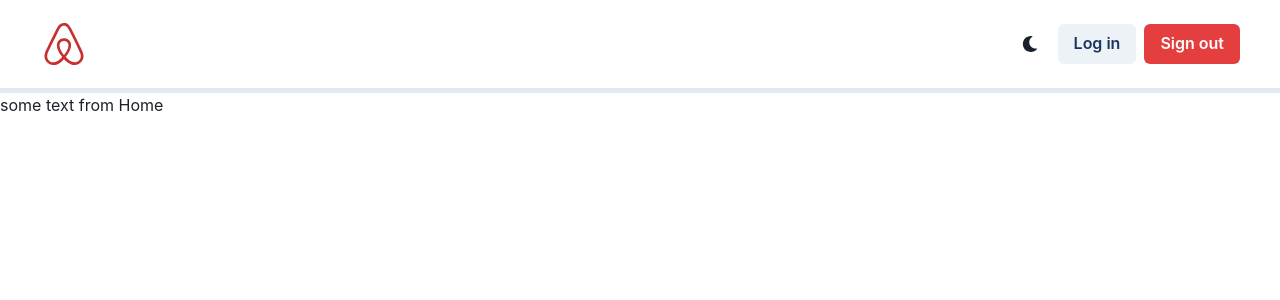
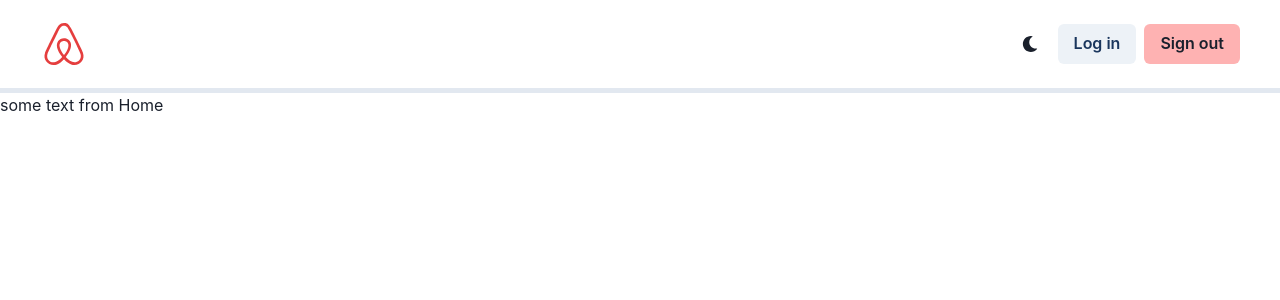
Before and after one commit to Wooseok765/airbnb-clone-frontend, a React (Create React App) app: page / in a window 1280 px wide. Shown: the top 300 px of the page. Built offline with nearby package versions, Linux system fonts and the light colour scheme.

Commit message:
dark mode

```diff
--- a/src/components/Header.tsx
+++ b/src/components/Header.tsx
@@ -1,25 +1,43 @@
-import { HStack, Box, IconButton, Button, useDisclosure } from "@chakra-ui/react";
-import { FaAirbnb, FaMoon } from "react-icons/fa";
+import { HStack, Box, IconButton, Button, useDisclosure, useColorMode, LightMode, DarkMode, useColorModeValue } from "@chakra-ui/react";
+import { FaAirbnb, FaMoon, FaSun } from "react-icons/fa";
+
 import LoginModal from "./LoginModal";
 import SignUpModal from "./SignUpModal";
+import { Link } from "react-router-dom";
 
-export default function Header(){
-    const { isOpen:isLoginOpen, onClose:onLoginClose, onOpen:onLoginOpen } = useDisclosure();
-    const { isOpen:isSigninOpen, onClose:onSigninClose, onOpen:onLSigninOpen } = useDisclosure();
+export default function Header() {
+    const { isOpen: isLoginOpen, onClose: onLoginClose, onOpen: onLoginOpen } = useDisclosure();
+    const { isOpen: isSigninOpen, onClose: onSigninClose, onOpen: onLSigninOpen } = useDisclosure();
+    const { colorMode, toggleColorMode } = useColorMode(); // useColorMode() provides the two functions
+    // toggleColorMode: 사용하여 차크라의 색상모드를 변화시키는 함수(작동하면 그냥 다크모드 되는거) 그리고 작동하며 colorMode의 상태가 변함
+    // 지금은 colorMode 사용안하고 useColorModeValue로 더 간단히 사용함(colorMode쓰면 조건문 작성해야함)
+
+    const logoColor = useColorModeValue("red.500", "gold");
+    // 첫 번째 인수는 light모드일때, 두 번째는 다크모드일때 반환하는 색상 설정
+
+    const Icon = useColorModeValue(FaMoon, FaSun);
+
     return (
         <HStack justifyContent={"space-between"} py={5} px={10} borderBottomWidth={5}>
             {/* 바로 아래 자식 element 단위로 space between이 적용된다 */}
             {/*px:pading(horizental)*/}
             {/*py:pading(vertical)*/}
             {/*p:pading*/}
-                <Box color={"red.600"}>
+            <Box color={logoColor}>
+                <Link to={"/"}>
                     <FaAirbnb size={48} /> {/* 이 아이콘은 차크라에서 가져온게 아니기 때문에(react-icon) 다른 문법이 적용됨 그래서 box로 감싸서 box에 prop을 적용하는방식으로 통일성 유지(부모 특성을 물려받기때문에 같은 색상이 됨) */}
+                </Link>
             </Box>
             <HStack spacing={"2"}> {/* element들 간 간격. rem단위 */}
-                    <IconButton variant={"ghost"} aria-label="Toggle dark mode" icon={<FaMoon />} />
+                <IconButton onClick={toggleColorMode} variant={"ghost"} aria-label="Toggle dark mode" icon={<Icon />} />
+                {/* useColorModeValue의 반환값에 따라 아이콘이 바뀜 */}
                 {/* aria-label에 있는 글자는 시스템이 읽는 글자(아이콘 버튼은 글자가 없어서 필요함) */}
+                <LightMode> {/* 버튼에만 라이트모드 유지시키기 */}
                     <Button onClick={onLoginOpen} color={"blue.900"} variant={"solid"}>Log in</Button>
+                </LightMode>
+                <DarkMode>
                     <Button onClick={onLSigninOpen} colorScheme="red" variant={"solid"}>Sign out</Button>
+                </DarkMode>
                 {/*color는 글자에만 색상 적용 */}
             </HStack>
             <LoginModal isOpen={isLoginOpen} onClose={onLoginClose} />
--- a/src/index.tsx
+++ b/src/index.tsx
@@ -1,17 +1,22 @@
 import React from 'react';
 import ReactDOM from 'react-dom/client';
-import { ChakraProvider } from '@chakra-ui/react';
+import { ChakraProvider, ColorModeScript } from '@chakra-ui/react';
 import Root from './components/Root';
 import { RouterProvider } from 'react-router-dom';
 import router from './router';
+import theme from './theme';
 
 const root = ReactDOM.createRoot(
   document.getElementById('root') as HTMLElement
 ); // public.html에서 id가 root인 element를 가져와서 react가 해당 element에 react화면이 들어갈 시작점으로 만든다. 해당결과를 root라는 변수로 저장한다
 root.render( // public.html의 id root의 공간에 다음 react component들을 표시한다는 의미
   <React.StrictMode> {/*개발중에 잘못 작성된 React 코드나 문제가 될 가능성이 있는 코드를 검사하고 경고해 주는 도구, App을 실행하되, 개발 중에 문제가 있는지도 추가로 검사하라는 의미*/}
-    <ChakraProvider>
-      {/*내부에 들어 있는 모든 React 컴포넌트에 Chakra UI의 디자인 설정을 제공합니다. Root.tsx내부에 import한 모든 Chakra 부품에 공통 디자인 환경을 제공하기 때문에 감싸는 것*/}
+
+    <ChakraProvider theme={theme}>
+      {/*내부에 들어 있는 모든 React 컴포넌트에 Chakra UI의 디자인 설정을 제공(적용)합니다.
+      Root.tsx내부에 import한 모든 Chakra 부품에 공통 디자인 환경을 제공하기 때문에 감싸는 것*/}
+      <ColorModeScript initialColorMode={theme.config.initialColorMode} /> {/*theme에서 설정한 값(light모드)을 읽고 화면에 적용하는것(화면이 랜딩되기 전 colormdoescript가 색상을 설정함) */}
+
       <RouterProvider router={router} />
 
       {/* <Root /> Root.tsx에 작성된 가장 상위 React 컴포넌트 */}
--- /dev/null
+++ b/src/theme.ts
@@ -0,0 +1,16 @@
+import { extendTheme, type ThemeConfig } from "@chakra-ui/react";
+// extendThem: 설정을 받아서 차크라ui용 테마객체를 만드는 함수
+// type ThemeConfig 올바른 형식인지 검사하는 ???
+
+// 다크모드 기본값 설정(화면 전환과는 상관없이 설정된 화면(다크인지 화이트인지)을 저장, 유지하여 브라우저에 계속 적용하는게 목적)
+// .ts 파일은 화면을 만들지 않고, 계산·데이터 처리·설정 같은 기능만 작성
+// .tsx 파일은 React에서 화면에 표시할 요소가 포함된 코드(jsx를 사용(html비슷한거))
+
+const config:ThemeConfig = { // 이 함수에서 저장되는 객체는 ThemeConfig의 형식을 따라야함
+    initialColorMode:"light",
+    useSystemColorMode:false, // 유저가 개별 설정한 시스템의 모드를 따를지 여부
+}
+
+const theme = extendTheme({config}); // 차크라 ui의 기본 설정을 config에서 설정한 항목에 한해 내용을 수정하는것
+
+export default theme;
```
Lines whose indentation alone changed are shown as unchanged.
